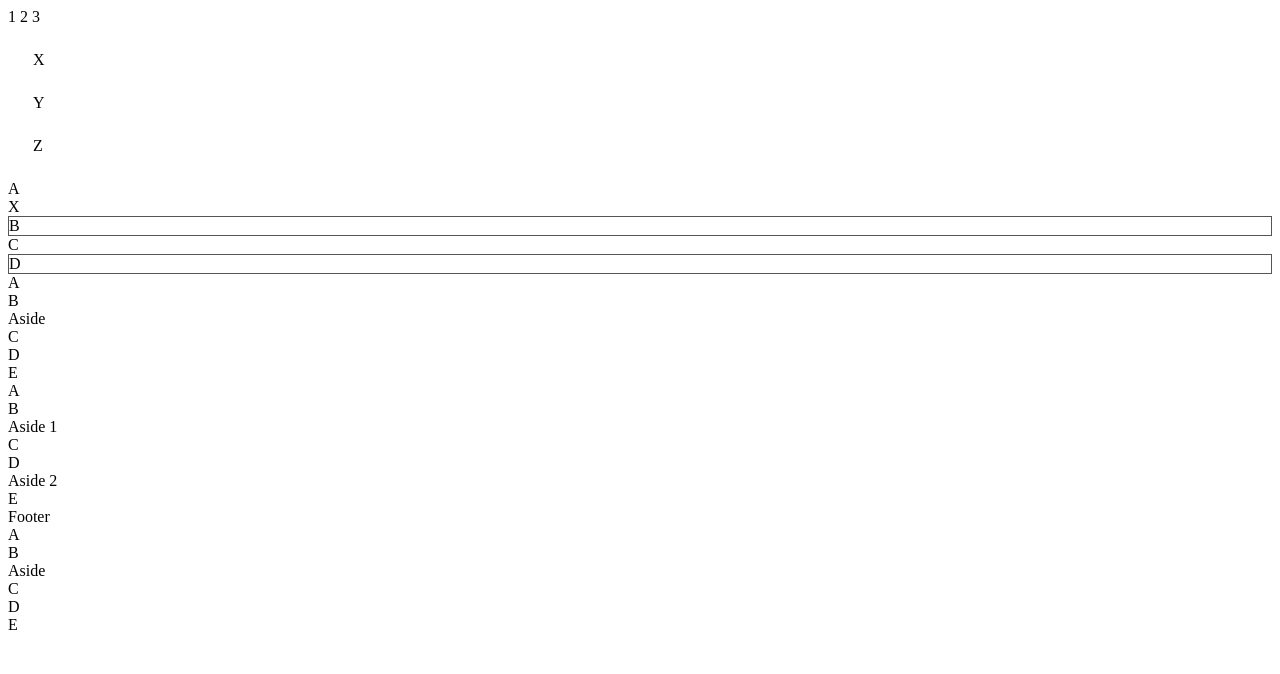
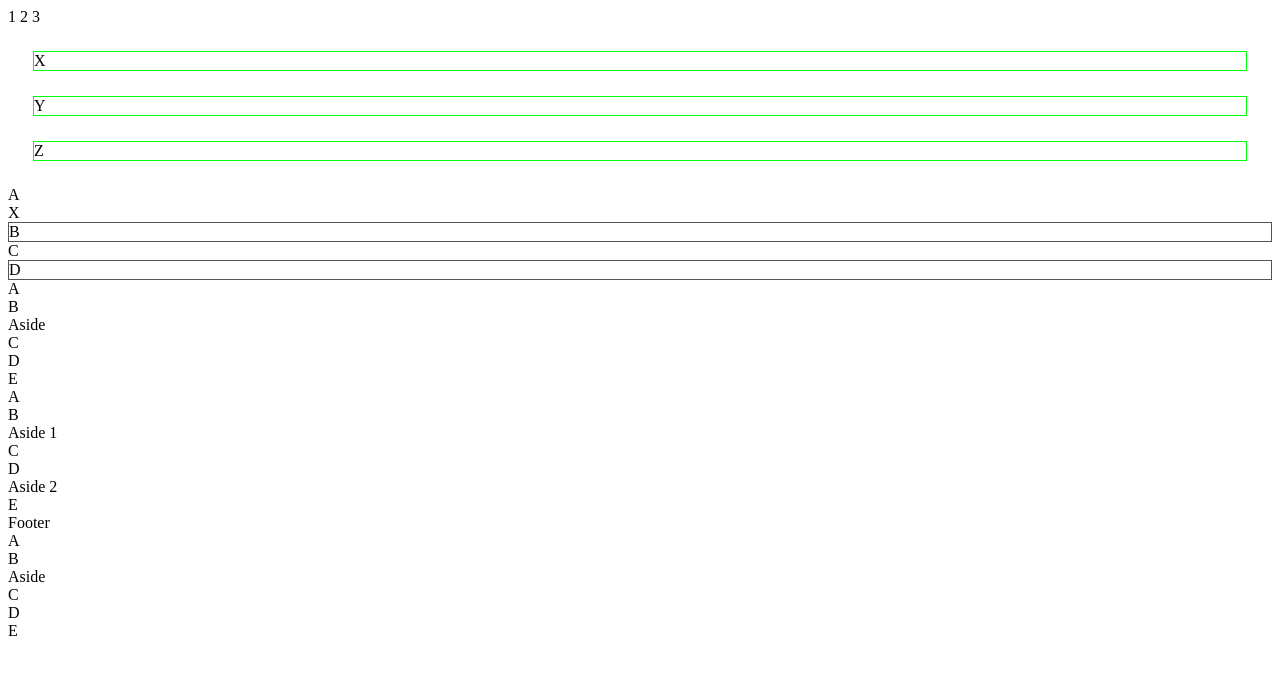
Before and after one commit to smudra/nss-pseudo-classes-css, a plain HTML site: page index.html in a window 1280 px wide. Drawn offline with Linux system fonts and the light colour scheme.

Commit message:
added border to span element

```diff
--- a/pseudo-classes.css
+++ b/pseudo-classes.css
@@ -11,6 +11,7 @@ li  {
 .inline {
     display: block;
     margin: 25px;
+    border: 1px solid #00ff0d;
 }
 
 article.n-child section:nth-of-type(even) {
```
